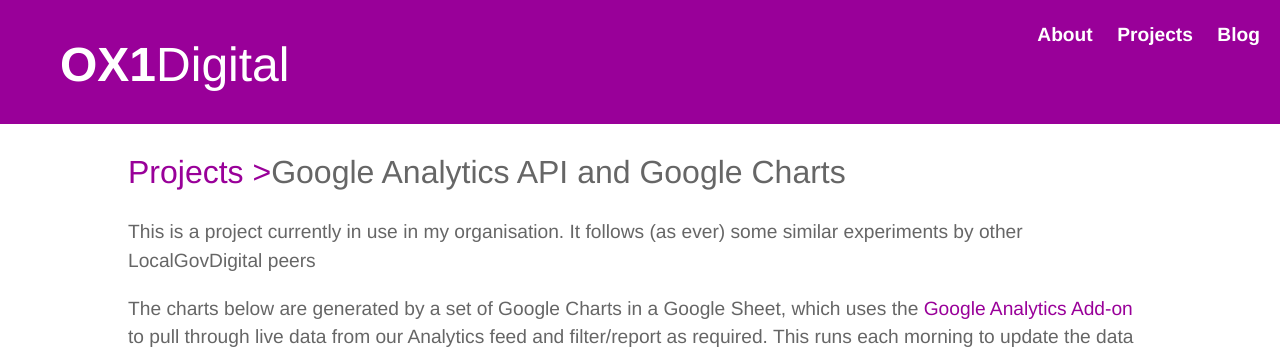
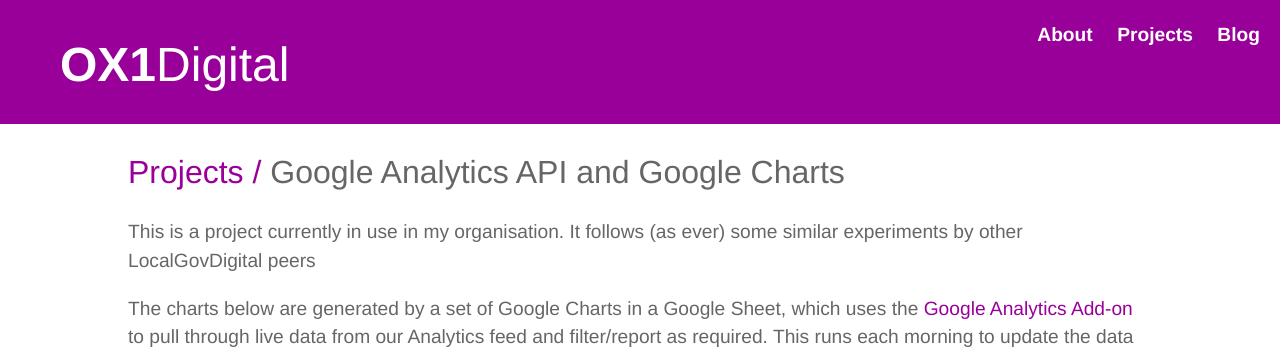
Before and after one commit to electronicdreamplant/electronicdreamplant.github.io, a Jekyll site: the page built from projects/ga.html, in a window 1280 px wide. Shown: the top 349 px of the page. Built offline with Jekyll 4.4.1, drawn with Linux system fonts in a browser that asks for light colours; nearby versions of some CDN libraries.

```diff
--- a/projects/ga.html
+++ b/projects/ga.html
@@ -5,7 +5,7 @@ title: OX1Digital | Projects
 
 <div class="blurb">
 
-  <h2><a href="index.html">Projects ></a>Google Analytics API and Google Charts</h2>
+  <h2><a href="index.html">Projects / </a>Google Analytics API and Google Charts</h2>
 
   <p>This is a project currently in use in my organisation. It follows (as ever) some similar experiments by other LocalGovDigital peers</p>
 
```
